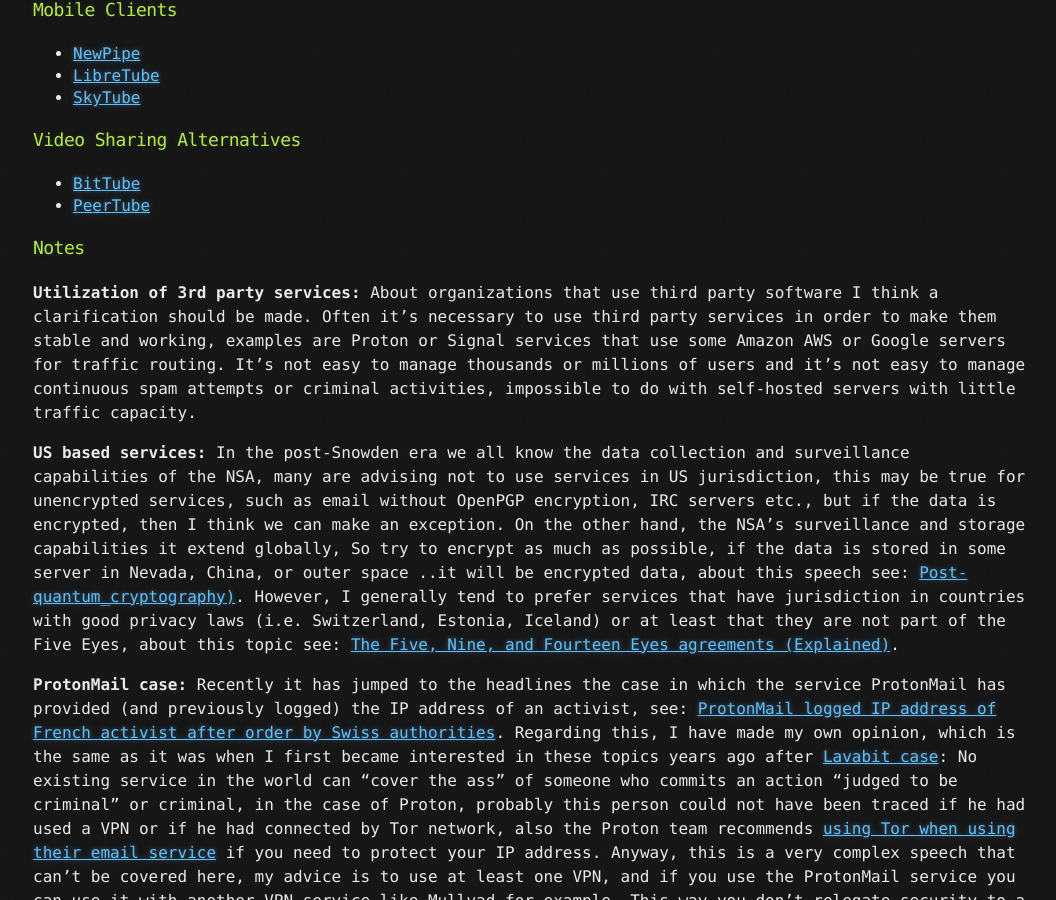
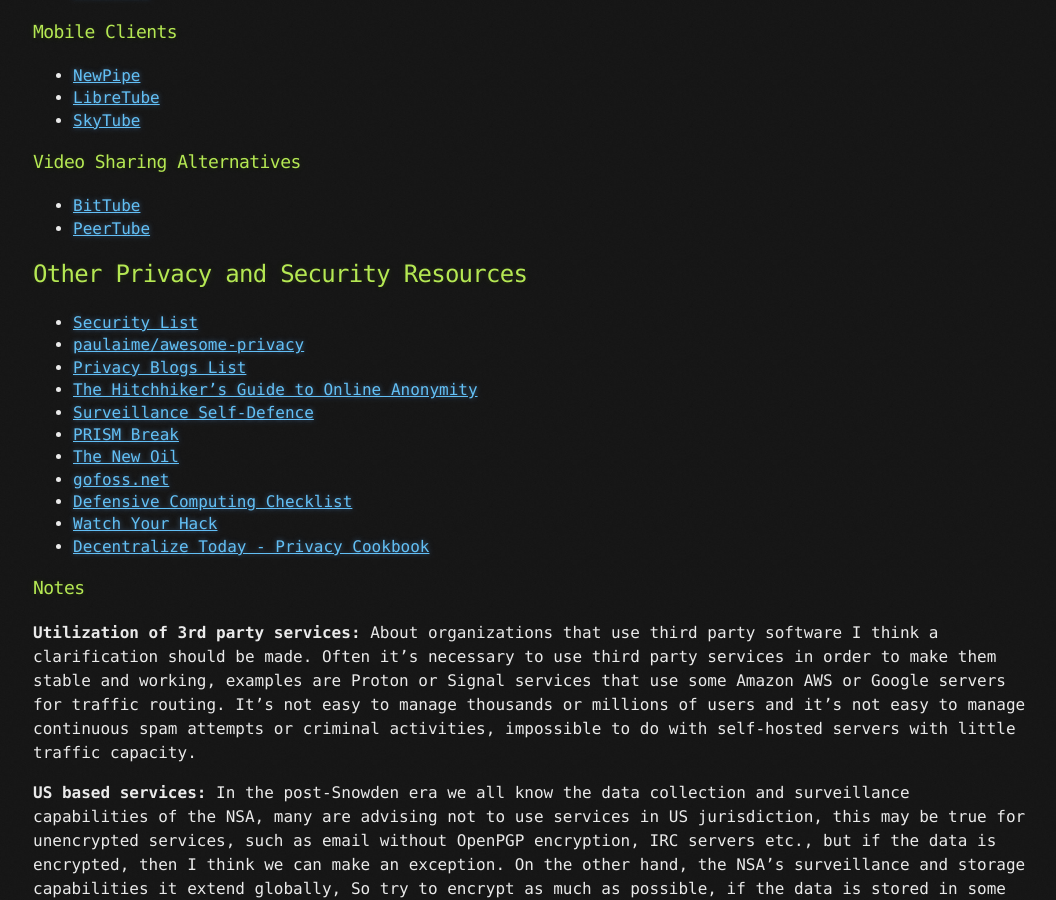
Before and after one commit to brainfucksec/brainfucksec.github.io, a Jekyll site: the page built from _posts/2022-03-20-a-good-privacy-list.md, in a window 1280 px wide and 900 px high, scrolled down 7380 px. Shown: the whole window, without its empty margins (107-1163 px from the left). Built offline with Jekyll 4.4.1, drawn with Linux system fonts in a browser that asks for light colours; some of the changed text lies outside the part shown.

Commit message:
Update _posts/2022-03-20-a-good-privacy-list.md

```diff
--- a/_posts/2022-03-20-a-good-privacy-list.md
+++ b/_posts/2022-03-20-a-good-privacy-list.md
@@ -32,6 +32,7 @@
 * [VPNs](#vpns)
 * [Web Browsers](#web-browsers)
 * [YouTube Alternatives](#youtube-alternatives)
+* [Other Privacy and Security Resources](#other-privacy-and-security-resources)
 
 <br>
 
@@ -318,6 +319,20 @@
 * [BitTube](https://bittube.video/)
 * [PeerTube](https://joinpeertube.org/en/)
 
+## Other Privacy and Security Resources
+
+* [Security List](https://security-list.js.org/#/)
+* [paulaime/awesome-privacy](https://github.com/paulaime/Awesome-Privacy)
+* [Privacy Blogs List](https://lemmy.ca/post/14161)
+* [The Hitchhiker’s Guide to Online Anonymity](https://web.archive.org/web/20220303135123/https://anonymousplanet.org/)
+* [Surveillance Self-Defence](https://ssd.eff.org/)
+* [PRISM Break](https://prism-break.org/en/)
+* [The New Oil](https://thenewoil.org/)
+* [gofoss.net](https://gofoss.net/)
+* [Defensive Computing Checklist](https://defensivecomputingchecklist.com/)
+* [Watch Your Hack](https://watchyourhack.com/)
+* [Decentralize Today - Privacy Cookbook](https://dt.gl/tag/privacy-cookbook/)
+
 ### Notes
 
 **Utilization of 3rd party services:** About organizations that use third party software I think a clarification should be made.  Often it's necessary to use third party services in order to make them stable and working, examples are Proton or Signal services that use some Amazon AWS or Google servers for traffic routing. It's not easy to manage thousands or millions of users and it's not easy to manage continuous spam attempts or criminal activities, impossible to do with self-hosted servers with little traffic capacity.
```
